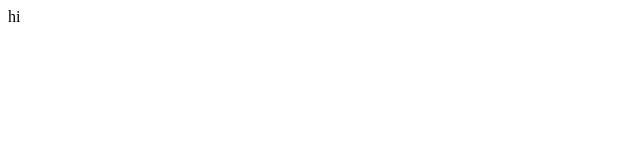
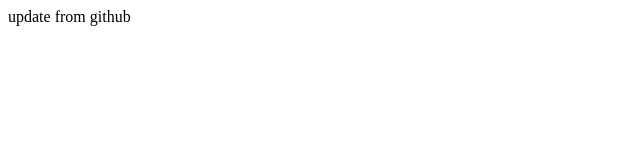
Before and after one commit to amirsohrabb/cf23-hello-world, a plain HTML site: page index.html in a window 1280 px wide. Shown: the whole page, without its empty margins (0-640 px from the left). Drawn offline with Linux system fonts and the light colour scheme.

Commit message:
Update index.html

```diff
--- a/index.html
+++ b/index.html
@@ -6,6 +6,6 @@
     <title>Document</title>
 </head>
 <body>
-    <div>hi</div>
+    <div>update from github</div>
 </body>
 </html>
```
